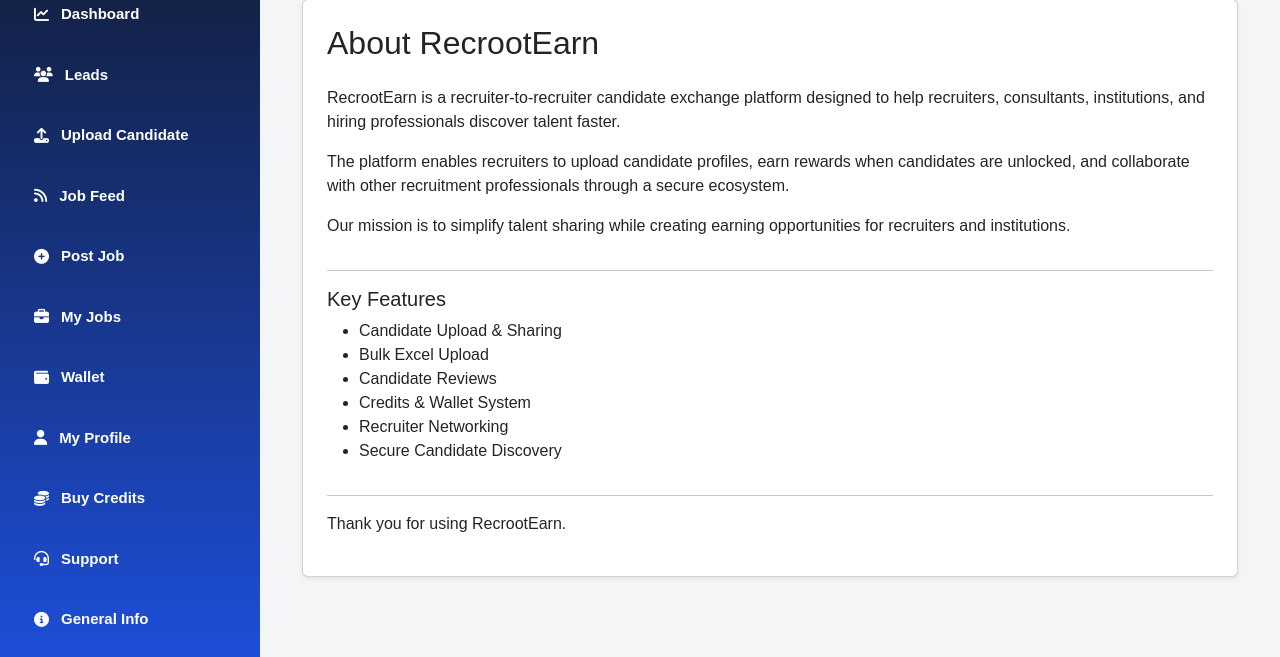
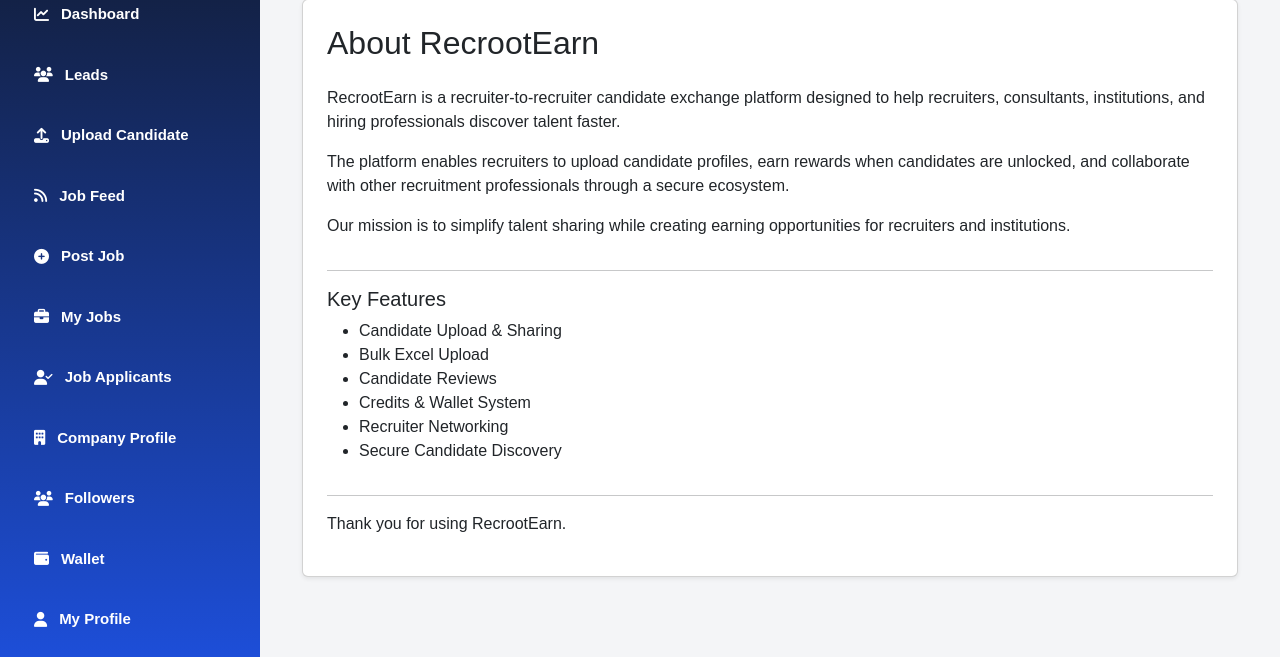
Before and after one commit to recrootearn/hr_exchange, a Flask app: page /about in a window 1280 px wide. Shown: the part 143-800 px from the top of the page. Run offline with Flask 3, Linux system fonts and the light colour scheme.

Commit message:
Update base.html

```diff
--- a/templates/base.html
+++ b/templates/base.html
@@ -762,6 +762,21 @@ body{
     My Jobs
 </a>
 
+<a href="/my-applicants">
+    <i class="fas fa-user-check"></i>
+    Job Applicants
+</a>
+
+<a href="/edit-company-profile">
+    <i class="fas fa-building"></i>
+    Company Profile
+</a>
+
+<a href="/followers">
+    <i class="fas fa-users"></i>
+    Followers
+</a>
+
 <a href="/wallet">
     <i class="fas fa-wallet"></i>
     Wallet
```
